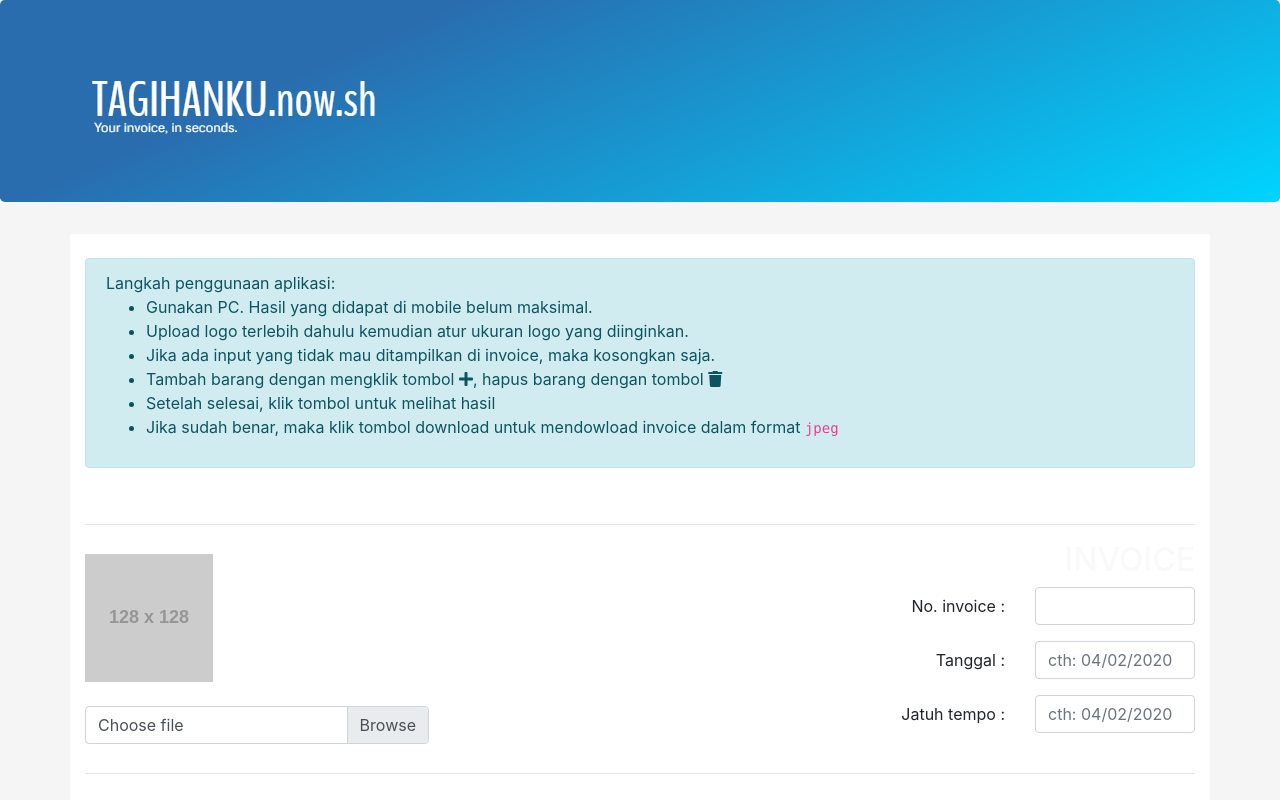
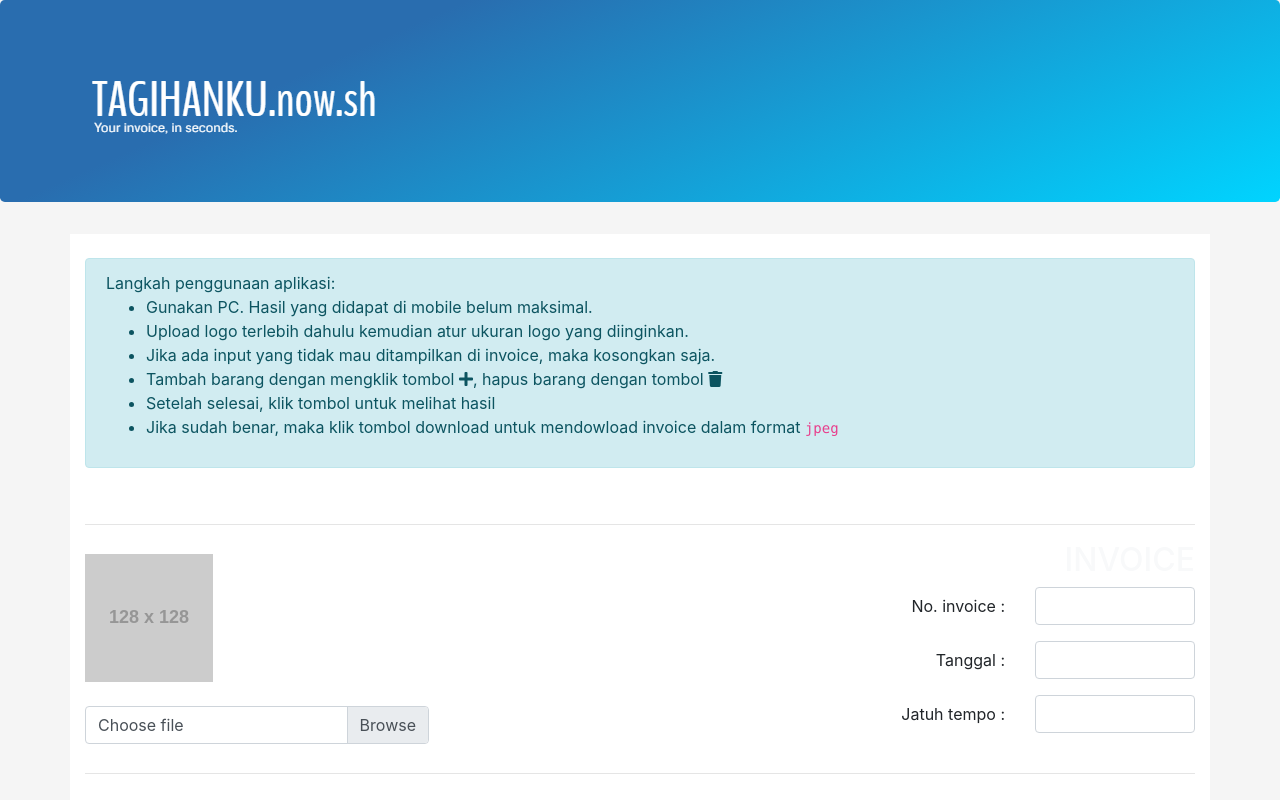
Before and after one commit to ddsuhaimi/tagihanku, a React (Create React App) app: page / in a window 1280 px wide. Shown: the top 800 px of the page. Built offline with nearby package versions, Linux system fonts and the light colour scheme.

Commit message:
add datepicker

```diff
--- a/package.json
+++ b/package.json
@@ -11,6 +11,7 @@
     "html-to-image": "^0.1.1",
     "react": "^16.13.1",
     "react-bootstrap": "^1.0.1",
+    "react-datepicker": "^2.15.0",
     "react-dom": "^16.13.1",
     "react-redux": "^7.2.0",
     "react-scripts": "3.4.1",
--- a/src/components/Header.js
+++ b/src/components/Header.js
@@ -2,19 +2,33 @@ import React, { Component } from "react";
 import { connect } from 'react-redux'
 import { updateDetail } from '../actions/actions'
 import LogoBrand from './LogoBrand'
+import DatePicker from 'react-datepicker'
+import "react-datepicker/dist/react-datepicker.css";
+
 
 export class Header extends Component {
   handleChangeDetail = e => {
+    console.log(e)
     const name = e.target.name
     const value = e.target.value
     this.props.updateDetail({
       [name]: value
     })
   }
+
+  handleChangeTanggal = tanggal => {
+    console.log(tanggal)
+    this.props.updateDetail({
+      tanggal: tanggal
+    })
+  }
+
   render() {
     const { nomor, tanggal, jatuhTempo } = this.props
+
     return (
       <div className="row">
+
         <div className="col-sm-6 d-flex align-items-center">
         <LogoBrand />
         </div>
@@ -25,21 +39,22 @@ export class Header extends Component {
             <label htmlFor="nomor" className="col-sm-8 col-form-label text-right">No. invoice :</label>
             <div className="col-sm-4 d-flex align-items-center">
               <input name="nomor" type="text" className="form-control" id="nomor" value={nomor} onChange={this.handleChangeDetail} />
-
             </div>
         </div>
           <div className="form-group row">
             <label htmlFor="tanggal" className="col-sm-8 col-form-label text-right">Tanggal :</label>
             <div className="col-sm-4 d-flex align-items-center">
-              <input name="tanggal" onChange={this.handleChangeDetail} value={tanggal} type="text" className="form-control" placeholder="cth: 04/02/2020"/>
-
+              {/* <input name="tanggal" onChange={this.handleChangeDetail} value={tanggal} type="date" className="form-control" placeholder="cth: 04/02/2020"/> */}
+              <DatePicker className="form-control" selected={tanggal} onChange={this.handleChangeTanggal} />
             </div>
           </div>
 
           <div className="form-group row">
             <label htmlFor="jatuhTempo" className="col-sm-8 col-form-label text-right">Jatuh tempo :</label>
             <div className="col-sm-4 d-flex align-items-center">
-              <input name="jatuhTempo" onChange={this.handleChangeDetail} value={jatuhTempo} type="text" className="form-control" placeholder="cth: 04/02/2020"/>
+              {/* <input name="jatuhTempo" onChange={this.handleChangeDetail} value={jatuhTempo} type="text" className="form-control" placeholder="cth: 04/02/2020"/> */}
+              <DatePicker className="form-control" selected={jatuhTempo} onChange={this.handleChangeTanggal} />
+
             </div>
           </div>
         </form>
--- a/src/components/PreviewModal.js
+++ b/src/components/PreviewModal.js
@@ -37,14 +37,14 @@ export class PreviewModal extends Component {
           {tanggal && <div className="form-group row">
             <label htmlFor="tanggal" className="col-sm-8 col-form-label text-right">Tanggal :</label>
             <div className="col-sm-4 d-flex align-items-center">
-              {tanggal}
+              {tanggal.getFullYear() + "/" + (tanggal.getMonth() + 1) + "/" + tanggal.getDate()}
             </div>
           </div>}
 
           {jatuhTempo && <div className="form-group row">
             <label htmlFor="jatuhTempo" className="col-sm-8 col-form-label text-right">Jatuh tempo :</label>
             <div className="col-sm-4 d-flex align-items-center">
-              {jatuhTempo}
+            {jatuhTempo.getFullYear() + "/" + (jatuhTempo.getMonth() + 1) + "/" + jatuhTempo.getDate()}
             </div>
           </div>}
         </form>
```
Also changed, not shown: 1 other file (tests, documents, lock files or other folders).
